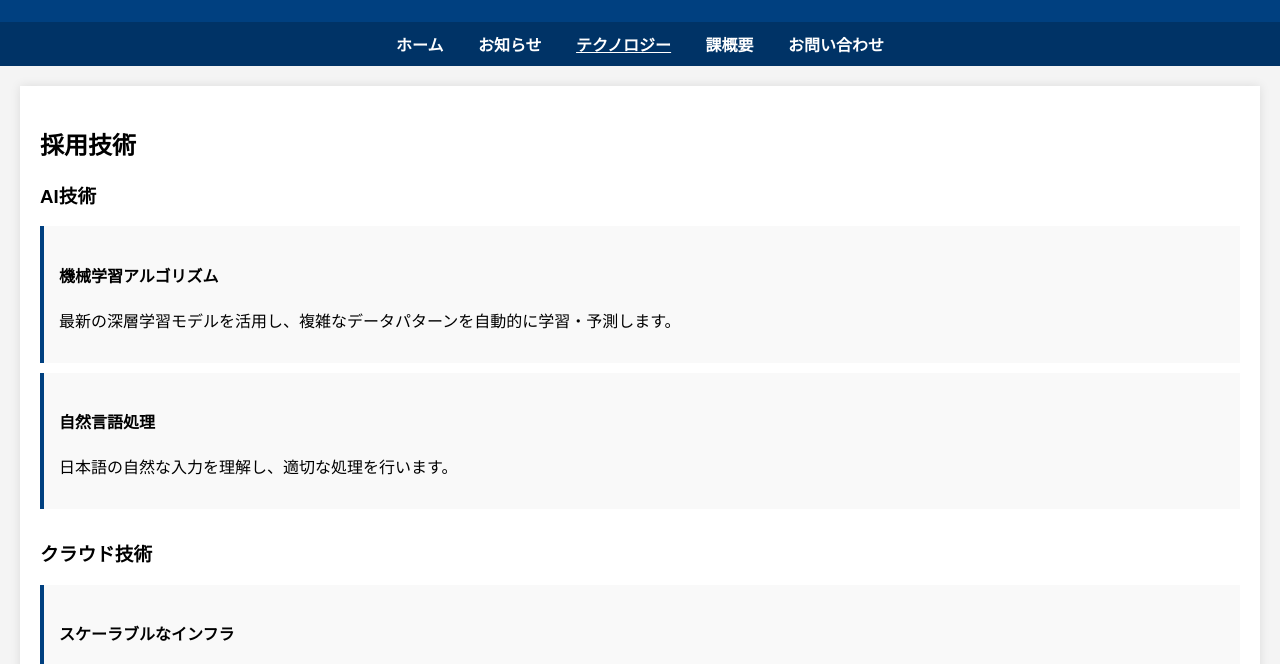
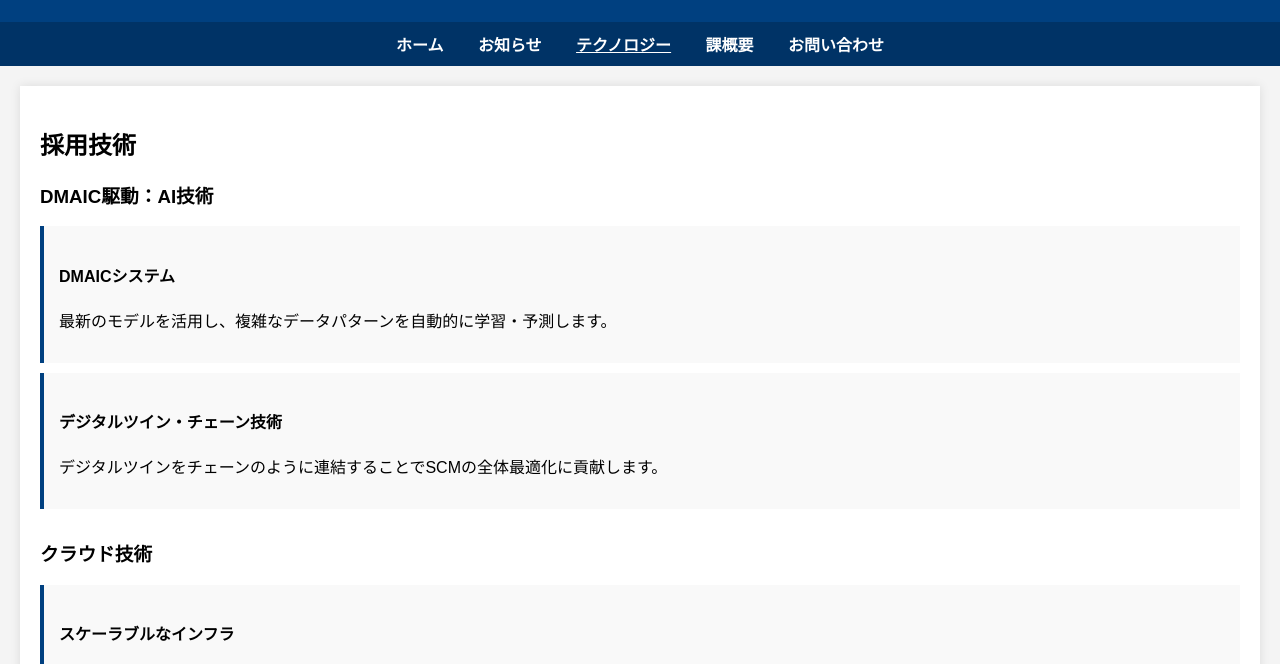
Before and after one commit to PANAKATA/Tec, a plain HTML site: page tec.html in a window 1280 px wide. Shown: the part 107-771 px from the top of the page. Drawn offline with Linux system fonts and the light colour scheme.

Commit message:
Update tec.html

```diff
--- a/tec.html
+++ b/tec.html
@@ -27,8 +27,8 @@
         <h1>AI駆動_DMAICシステムVer.02</h1>
     </header>
     <nav>
-        <a href="index.html">ホーム</a>
-        <a href="news.html">お知らせ</a>
+        <a href="https://panakata.github.io/PAA_DM.github.io/">ホーム</a>
+        <a href="https://panakata.github.io/my-website/">お知らせ</a>
         <a href="technology.html" style="text-decoration: underline;">テクノロジー</a>
         <a href="overview.html">課概要</a>
         <a href="contact.html">お問い合わせ</a>
@@ -37,14 +37,14 @@
         <h2>採用技術</h2>
 
         <div class="tech-section">
-            <h3>AI技術</h3>
+            <h3>DMAIC駆動：AI技術</h3>
             <div class="tech-card">
-                <h4>機械学習アルゴリズム</h4>
-                <p>最新の深層学習モデルを活用し、複雑なデータパターンを自動的に学習・予測します。</p>
+                <h4>DMAICシステム</h4>
+                <p>最新のモデルを活用し、複雑なデータパターンを自動的に学習・予測します。</p>
             </div>
             <div class="tech-card">
-                <h4>自然言語処理</h4>
-                <p>日本語の自然な入力を理解し、適切な処理を行います。</p>
+                <h4>デジタルツイン・チェーン技術</h4>
+                <p>デジタルツインをチェーンのように連結することでSCMの全体最適化に貢献します。</p>
             </div>
         </div>
 
```
